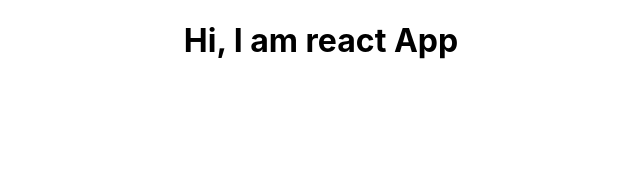
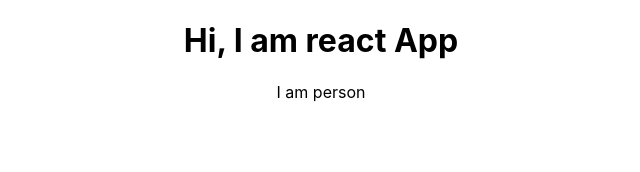
Before and after one commit to ajitkhandave/react-guide, a React (Create React App) app: page / in a window 1280 px wide. Shown: the top 172 px of the page, without its empty margins (319-959 px from the left). Built offline with nearby package versions, Linux system fonts and the light colour scheme.

Commit message:
adding person function

```diff
--- a/src/App.js
+++ b/src/App.js
@@ -1,13 +1,16 @@
 import React, { Component } from 'react';
 import './App.css';
+import Person from './Person/Person'
 
 class App extends Component {
   render() {
     return (
       <div className="App">
-      <h1>Hi, I am react App</h1>
+        <h1>Hi, I am react App</h1>
+        <Person />
       </div>
     );
+    // return React.createElement('div', {className: 'App'}, React.createElement('h1', null, 'Is react works'))
   }
 }
 
--- /dev/null
+++ b/src/Person/Person.js
@@ -0,0 +1,9 @@
+import React from 'react';
+
+const person = () =>{
+    return (
+        <p>I am person</p>
+    )
+}
+
+export default person;
```
